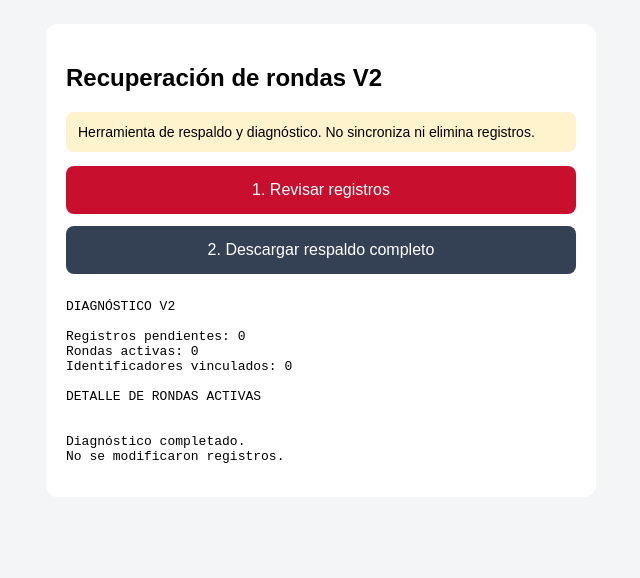
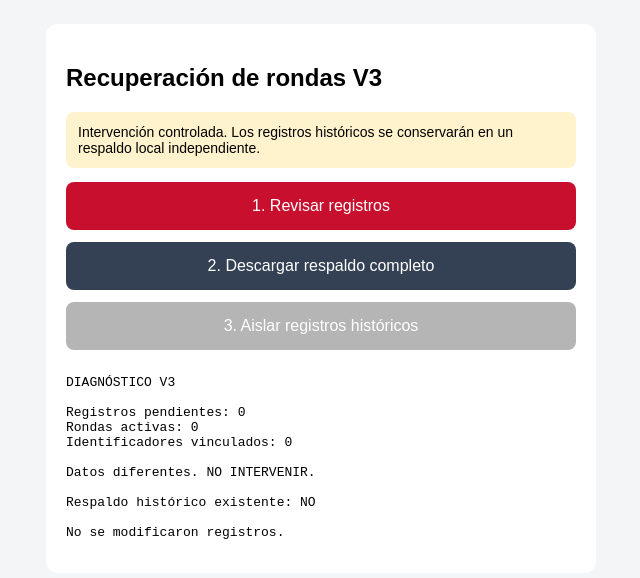
Before and after one commit to ajortizp/rondas-vigilancia, a plain HTML site: page recuperacion.html in a window 1280 px wide. Both pictures are taken after a click on the button "1. Revisar registros". Shown: the whole page, without its empty margins (319-959 px from the left). Drawn offline with Linux system fonts and the light colour scheme.

Commit message:
Recuperacion V3 - Aislamiento controlado de registros historicosl

```diff
--- a/recuperacion.html
+++ b/recuperacion.html
@@ -4,7 +4,8 @@
 <head>
 <meta charset="UTF-8">
 <meta name="viewport" content="width=device-width, initial-scale=1">
-<title>Recuperación de rondas V2</title>
+<title>Recuperación de rondas V3</title>
+
 <style>
 * {
   box-sizing: border-box;
@@ -34,6 +35,12 @@ button {
 .secondary {
   background: #344054;
 }
+.warning {
+  background: #a15c00;
+}
+button:disabled {
+  background: #b5b5b5;
+}
 pre {
   white-space: pre-wrap;
   overflow-wrap: anywhere;
@@ -47,15 +54,17 @@ pre {
 }
 </style>
 </head>
+
 <body>
 
 <div class="card">
 
-<h2>Recuperación de rondas V2</h2>
+<h2>Recuperación de rondas V3</h2>
 
 <p class="aviso">
-Herramienta de respaldo y diagnóstico.
-No sincroniza ni elimina registros.
+Intervención controlada.
+Los registros históricos se conservarán
+en un respaldo local independiente.
 </p>
 
 <button onclick="diagnosticar()">
@@ -66,6 +75,11 @@ No sincroniza ni elimina registros.
   2. Descargar respaldo completo
 </button>
 
+<button id="btnAislar" class="warning"
+        onclick="aislarRegistros()" disabled>
+  3. Aislar registros históricos
+</button>
+
 <pre id="resultado"></pre>
 
 </div>
@@ -74,32 +88,53 @@ No sincroniza ni elimina registros.
 
 const QUEUE_KEY = 'rv_offline_queue_v1';
 const MAP_KEY = 'rv_id_map_v1';
+const BACKUP_KEY = 'rv_recovery_backup_20261125_v3';
+
+let diagnostico = null;
+let descargaSolicitada = false;
 
 function obtenerDatos() {
 
-  const pendientes = JSON.parse(
-    localStorage.getItem(QUEUE_KEY) || '[]'
-  );
+  const raw = {};
 
-  const mapa = JSON.parse(
-    localStorage.getItem(MAP_KEY) || '{}'
-  );
+  raw[QUEUE_KEY] = localStorage.getItem(QUEUE_KEY);
+  raw[MAP_KEY] = localStorage.getItem(MAP_KEY);
 
   const activas = {};
 
   Object.keys(localStorage)
     .filter(k => k.startsWith('rv_active_'))
+    .sort()
     .forEach(k => {
-      activas[k] = JSON.parse(localStorage.getItem(k));
+      raw[k] = localStorage.getItem(k);
+      activas[k] = JSON.parse(raw[k]);
     });
 
   return {
-    version: 'recuperacion-v2',
+    version: 'recuperacion-v3',
     exportedAt: new Date().toISOString(),
-    pending: pendientes,
-    idMap: mapa,
-    activeRounds: activas
+    pending: JSON.parse(raw[QUEUE_KEY] || '[]'),
+    idMap: JSON.parse(raw[MAP_KEY] || '{}'),
+    activeRounds: activas,
+    rawStorage: raw
   };
+
+}
+
+function validar(datos) {
+
+  return (
+    Array.isArray(datos.pending) &&
+    datos.pending.length === 96 &&
+    Object.keys(datos.activeRounds).length === 2 &&
+    Object.keys(datos.idMap).length === 34 &&
+    datos.pending[0]?.action === 'start' &&
+    datos.pending[0]?.payload?.id === 'R-1793973767454' &&
+    Object.values(datos.activeRounds)
+      .some(r => r?.id === 'RV-20261019-001') &&
+    Object.values(datos.activeRounds)
+      .some(r => r?.id === 'RV-20261030-001')
+  );
 
 }
 
@@ -109,41 +144,31 @@ function diagnosticar() {
 
   try {
 
-    const datos = obtenerDatos();
+    diagnostico = obtenerDatos();
+    descargaSolicitada = false;
 
-    const lineas = [
-      'DIAGNÓSTICO V2',
+    document.getElementById('btnAislar').disabled = true;
+
+    const valido = validar(diagnostico);
+
+    salida.textContent = [
+      'DIAGNÓSTICO V3',
       '',
-      'Registros pendientes: ' + datos.pending.length,
-      'Rondas activas: ' + Object.keys(datos.activeRounds).length,
-      'Identificadores vinculados: ' + Object.keys(datos.idMap).length,
+      'Registros pendientes: ' + diagnostico.pending.length,
+      'Rondas activas: ' +
+        Object.keys(diagnostico.activeRounds).length,
+      'Identificadores vinculados: ' +
+        Object.keys(diagnostico.idMap).length,
       '',
-      'DETALLE DE RONDAS ACTIVAS',
-      ''
-    ];
-
-    Object.values(datos.activeRounds).forEach((r, i) => {
-
-      lineas.push(
-        'Ronda ' + (i + 1),
-        'Vigilante: ' + (r?.user?.name || 'No identificado'),
-        'ID: ' + (r?.id || 'Sin ID'),
-        'Zona: ' + (r?.zone || 'Sin zona'),
-        'Inicio: ' + (r?.start || 'Sin fecha'),
-        'Estado: ' + (r?.status || 'Sin estado'),
-        'Pisos: ' + (r?.visits || []).length,
-        '-------------------------'
-      );
-
-    });
-
-    lineas.push(
+      valido
+        ? 'Datos esperados identificados.'
+        : 'Datos diferentes. NO INTERVENIR.',
       '',
-      'Diagnóstico completado.',
+      'Respaldo histórico existente: ' +
+        (localStorage.getItem(BACKUP_KEY) ? 'SI' : 'NO'),
+      '',
       'No se modificaron registros.'
-    );
-
-    salida.textContent = lineas.join('\n');
+    ].join('\n');
 
   } catch (error) {
 
@@ -159,15 +184,21 @@ function descargarRespaldo() {
 
     const datos = obtenerDatos();
 
-    if (datos.pending.length !== 96) {
-      alert('La cantidad de pendientes cambió. Detener la intervención.');
+    if (!diagnostico || !validar(datos)) {
+      alert('Realiza primero el diagnóstico.');
       return;
     }
 
-    const contenido = JSON.stringify(datos, null, 2);
+    if (
+      JSON.stringify(datos.rawStorage) !==
+      JSON.stringify(diagnostico.rawStorage)
+    ) {
+      alert('Los datos cambiaron. Detener intervención.');
+      return;
+    }
 
     const blob = new Blob(
-      [contenido],
+      [JSON.stringify(datos, null, 2)],
       {type: 'application/json'}
     );
 
@@ -175,9 +206,7 @@ function descargarRespaldo() {
     const enlace = document.createElement('a');
 
     enlace.href = url;
-
-    enlace.download =
-      'respaldo_completo_rondas_' +
+    enlace.download = 'respaldo_rondas_v3_' +
       new Date().toISOString().replace(/[:.]/g, '-') +
       '.json';
 
@@ -187,11 +216,146 @@ function descargarRespaldo() {
 
     setTimeout(() => URL.revokeObjectURL(url), 1000);
 
-    alert('Descarga solicitada. Verifica el archivo en Descargas.');
+    descargaSolicitada = true;
+
+    document.getElementById('btnAislar').disabled = false;
+
+    alert(
+      'Descarga solicitada. Verifica el archivo antes de aislar.'
+    );
 
   } catch (error) {
 
-    alert('Error al generar respaldo: ' + error.message);
+    alert('Error de respaldo: ' + error.message);
+
+  }
+
+}
+
+function aislarRegistros() {
+
+  const salida = document.getElementById('resultado');
+
+  let datos;
+  let modificacionIniciada = false;
+
+  try {
+
+    if (!diagnostico || !descargaSolicitada) {
+      throw new Error('Falta diagnóstico o respaldo.');
+    }
+
+    if (navigator.onLine) {
+      throw new Error('Activa el modo avión antes de continuar.');
+    }
+
+    datos = obtenerDatos();
+
+    if (!validar(datos)) {
+      throw new Error('Los registros no coinciden.');
+    }
+
+    if (
+      JSON.stringify(datos.rawStorage) !==
+      JSON.stringify(diagnostico.rawStorage)
+    ) {
+      throw new Error('Los datos cambiaron.');
+    }
+
+    if (localStorage.getItem(BACKUP_KEY) !== null) {
+      throw new Error('Ya existe un respaldo histórico.');
+    }
+
+    const confirmacion = prompt(
+      'Confirma que el respaldo externo fue verificado. ' +
+      'Para aislar los registros escribe AISLAR 96'
+    );
+
+    if (confirmacion !== 'AISLAR 96') {
+      return;
+    }
+
+    const contenido = JSON.stringify(datos);
+
+    localStorage.setItem(BACKUP_KEY, contenido);
+
+    if (localStorage.getItem(BACKUP_KEY) !== contenido) {
+      throw new Error('No se pudo verificar el respaldo local.');
+    }
+
+    modificacionIniciada = true;
+
+    localStorage.setItem(QUEUE_KEY, '[]');
+
+    Object.keys(datos.activeRounds).forEach(k => {
+      localStorage.removeItem(k);
+    });
+
+    const verificacion = obtenerDatos();
+
+    if (
+      verificacion.pending.length !== 0 ||
+      Object.keys(verificacion.activeRounds).length !== 0 ||
+      localStorage.getItem(MAP_KEY) !== datos.rawStorage[MAP_KEY]
+    ) {
+      throw new Error('La verificación final no coincide.');
+    }
+
+    document.getElementById('btnAislar').disabled = true;
+
+    salida.textContent = [
+      'AISLAMIENTO COMPLETADO',
+      '',
+      'Registros históricos respaldados: 96',
+      'Rondas históricas respaldadas: 2',
+      'Identificadores conservados: 34',
+      '',
+      'Cola activa: 0',
+      'Rondas activas locales: 0',
+      '',
+      'Respaldo histórico local: VERIFICADO',
+      '',
+      'Google Sheets: SIN MODIFICACIONES',
+      '',
+      'No abrir todavía la aplicación principal.'
+    ].join('\n');
+
+  } catch (error) {
+
+    let restaurado = false;
+
+    if (modificacionIniciada && datos) {
+
+      try {
+
+        Object.entries(datos.rawStorage).forEach(([k, v]) => {
+          if (v === null) {
+            localStorage.removeItem(k);
+          } else {
+            localStorage.setItem(k, v);
+          }
+        });
+
+        restaurado = Object.entries(datos.rawStorage)
+          .every(([k, v]) => localStorage.getItem(k) === v);
+
+      } catch (restoreError) {
+
+        restaurado = false;
+
+      }
+
+    }
+
+    salida.textContent = [
+      'INTERVENCIÓN DETENIDA',
+      error.message,
+      modificacionIniciada
+        ? (restaurado
+            ? 'Datos originales restaurados.'
+            : 'Restauración no verificada. No abrir la app.')
+        : 'No se modificó la cola activa.'
+    ].join('\n');
 
   }
 
```
